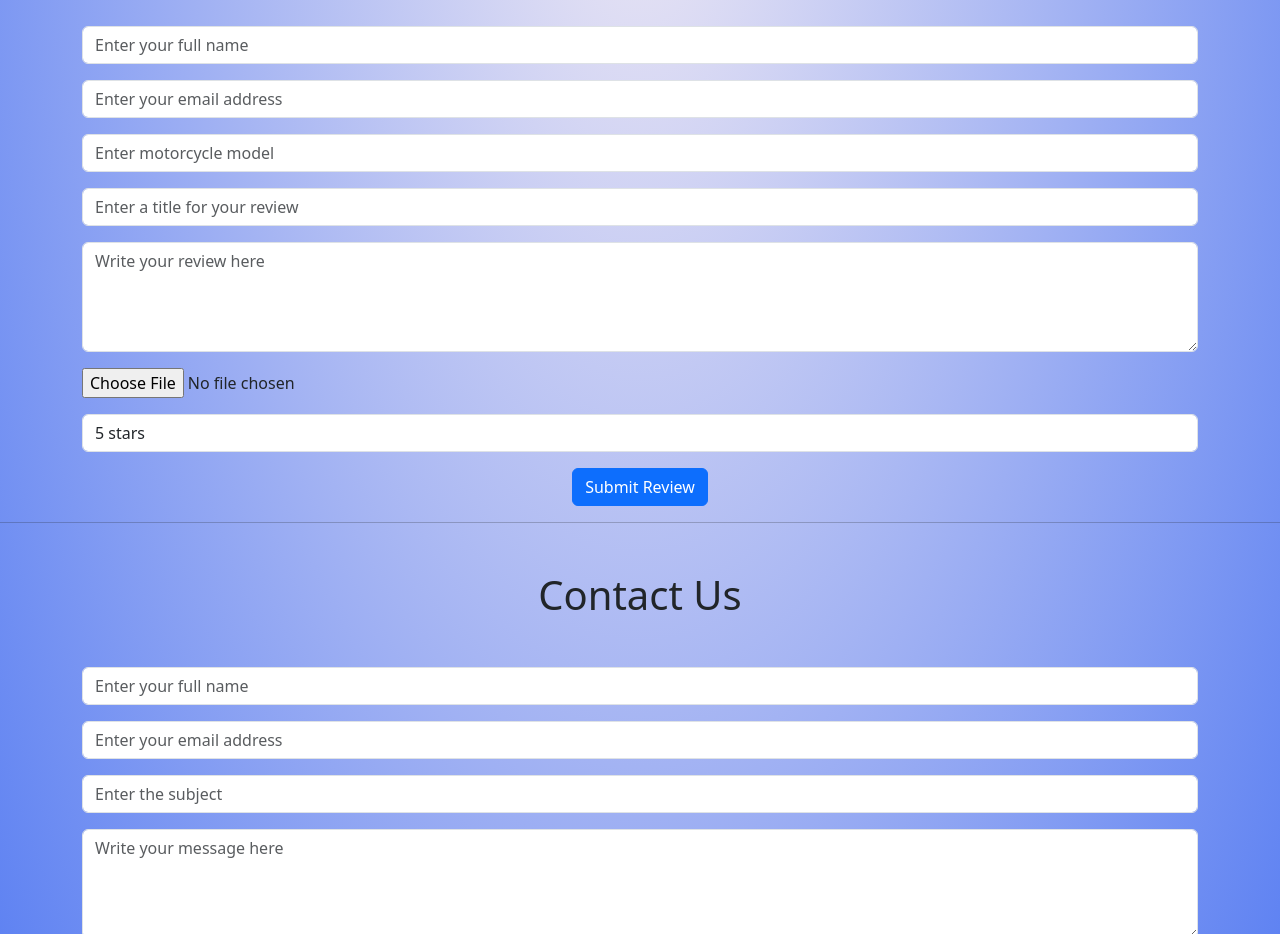
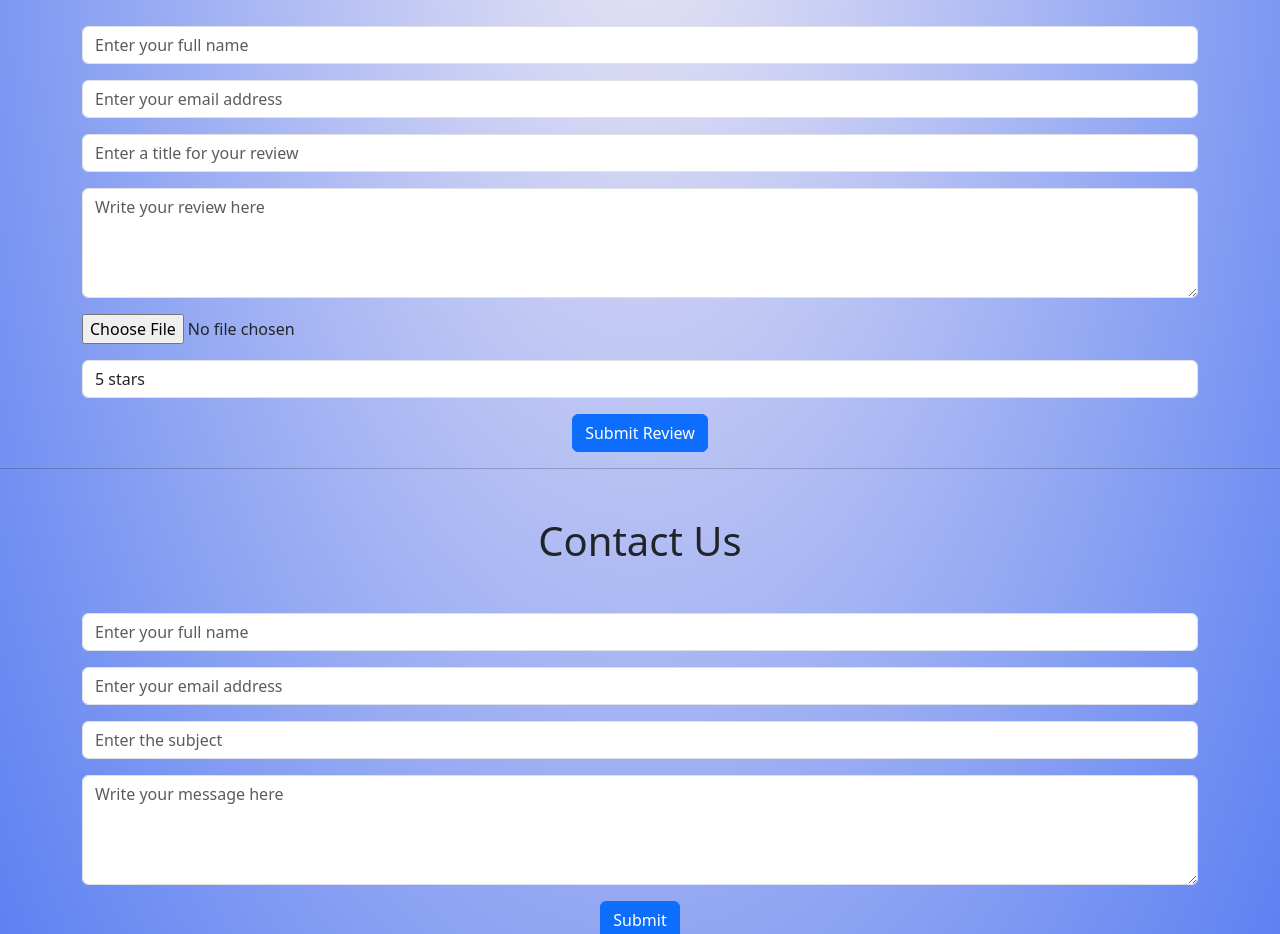
Before and after one commit to SwasticKumar/simple-flipkart-website, a plain HTML site: page index.html in a window 1280 px wide. Shown: the part 1920-2854 px from the top of the page. Drawn offline with nearby package versions, Linux system fonts and the light colour scheme.

Commit message:
inital commit

```diff
--- a/index.html
+++ b/index.html
@@ -224,10 +224,6 @@
                 <input type="email" class="form-control mb-3" id="email" placeholder="Enter your email address" required>
             </div>
               <div class="form-group">
-                  <!-- <label for="motorcycleModel" style="font-size: 25px; font-weight: lighter;">Motorcycle Model</label> -->
-                  <input type="text" class="form-control mb-3" id="motorcycleModel" placeholder="Enter motorcycle model">
-              </div>
-              <div class="form-group">
                   <!-- <label for="reviewTitle" style="font-size: 25px; font-weight: lighter;">Review Title</label> -->
                   <input type="text" class="form-control mb-3" id="reviewTitle" placeholder="Enter a title for your review">
               </div>
```
Also changed, not shown: login.html (+2 -2 lines).
